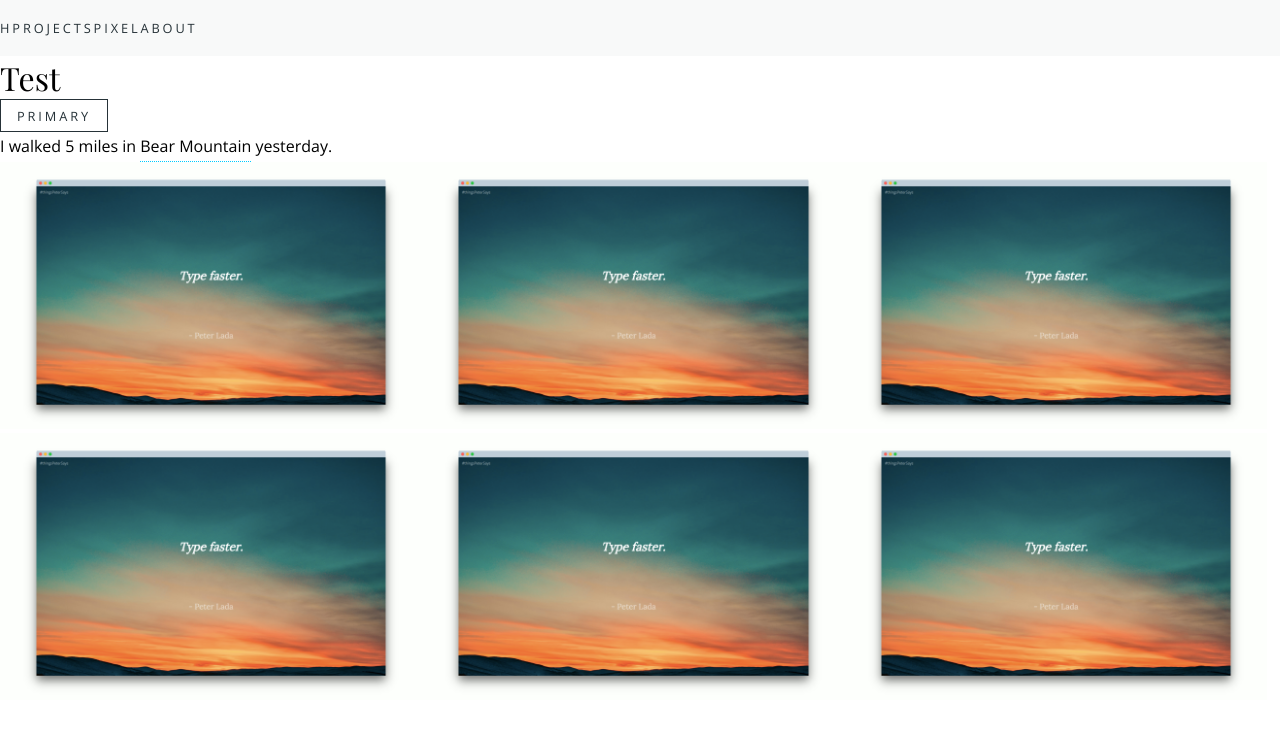
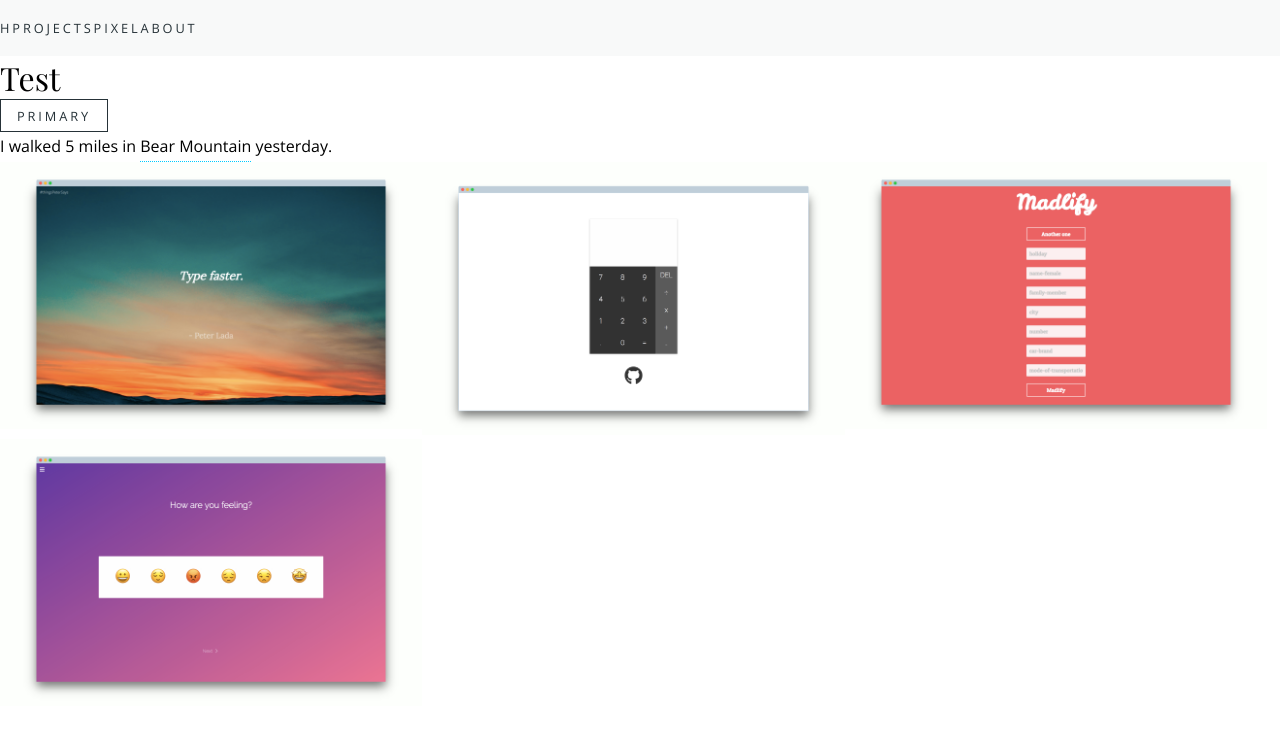
Before and after one commit to helencho/website, a React (Create React App) app: page /test in a window 1280 px wide. Shown: the top 732 px of the page. Built offline with nearby package versions, Linux system fonts and the light colour scheme.

Commit message:
full size modal and allow user to exit with an X icon, install font awesome

```diff
--- a/package.json
+++ b/package.json
@@ -5,6 +5,7 @@
   "dependencies": {
     "react": "^16.4.1",
     "react-dom": "^16.4.1",
+    "react-modal": "^3.5.1",
     "react-router-dom": "^4.3.1",
     "react-scripts": "1.1.4"
   },
--- a/public/index.html
+++ b/public/index.html
@@ -10,6 +10,7 @@
     -->
     <link rel="manifest" href="%PUBLIC_URL%/manifest.json">
     <link rel="shortcut icon" href="%PUBLIC_URL%/favicon.ico">
+    <link rel="stylesheet" href="https://use.fontawesome.com/releases/v5.2.0/css/all.css" integrity="sha384-hWVjflwFxL6sNzntih27bfxkr27PmbbK/iSvJ+a4+0owXq79v+lsFkW54bOGbiDQ" crossorigin="anonymous">
     <!--
       Notice the use of %PUBLIC_URL% in the tags above.
       It will be replaced with the URL of the `public` folder during the build.
--- a/src/components/elements/ProjectImage.js
+++ b/src/components/elements/ProjectImage.js
@@ -1,17 +1,70 @@
 import React, { Component } from 'react';
+import Modal from 'react-modal';
+
+const style = {
+    content: {
+        position: 'absolute',
+        top: 0,
+        left: 0,
+        right: 0,
+        bottom: 0,
+        border: 'none',
+        background: 'var(--white, whitesmoke)',
+        opacity: '0.9',
+        overflow: 'auto',
+        outline: 'none',
+        padding: '20px'
+    }
+  }
 
 class ProjectImage extends Component {
+    state = {
+        modalOpen: false
+    }
+
+    componentWillMount() {
+        Modal.setAppElement('body');
+     }
+
+    openModal = () => {
+        this.setState({
+            modalOpen: true
+        })
+    }
+
+    closeModal = () => {
+        this.setState({
+            modalOpen: false
+        })
+    }
+
+
     render() {
         return (
             <section className="ProjectImage">
-                <img src={this.props.url} alt="Image text" />
+                <img src={this.props.url} alt={this.props.name} />
                 <div className="overlay">
                     <summary className="text">
-                        <h3>{this.props.name}</h3>
+                        <h3 onClick={this.openModal}>{this.props.name}</h3>
                         <p>{this.props.description}</p>
-                        <p>{this.props.stacks}</p>
+                        <p className="highlight">{this.props.stacks}</p>
                     </summary>
                 </div>
+                <Modal
+                    style={style}
+                    isOpen={this.state.modalOpen}
+                    onRequestClose={this.closeModal}
+                    contentLabel="Project Modal">
+                    <section className="ProjectModal">
+                        <img onClick={this.closeModal} src="./assets/icons/close.png" alt="Exit" className="close" />
+                        <aside>
+                            <img src={this.props.url} alt={this.props.name} />
+                        </aside>
+                        <main>
+                            <h1>{this.props.name}</h1>
+                        </main>
+                    </section>
+                </Modal>
             </section>
         )
     }
--- a/src/components/pages/Test.js
+++ b/src/components/pages/Test.js
@@ -17,30 +17,20 @@ class Test extends Component {
                         description="Farewell gift to the instructor"
                         stacks="JavaScript, CSS" />
                     <ProjectImage
-                        url="./assets/projects/peter-screely.png"
-                        name="Sh*t Peter Says"
-                        description="Farewell gift to the instructor"
+                        url="./assets/projects/calculator-screely.png"
+                        name="Calculator"
+                        description="Google Pixel calculator inspired calculator"
                         stacks="JavaScript, CSS" />
                     <ProjectImage
-                        url="./assets/projects/peter-screely.png"
-                        name="Sh*t Peter Says"
-                        description="Farewell gift to the instructor"
+                        url="./assets/projects/madlify-screely.png"
+                        name="Madlify"
+                        description="Mad Libs inspired phrasal template word game"
                         stacks="JavaScript, CSS" />
                     <ProjectImage
-                        url="./assets/projects/peter-screely.png"
-                        name="Sh*t Peter Says"
-                        description="Farewell gift to the instructor"
-                        stacks="JavaScript, CSS" />
-                    <ProjectImage
-                        url="./assets/projects/peter-screely.png"
-                        name="Sh*t Peter Says"
-                        description="Farewell gift to the instructor"
-                        stacks="JavaScript, CSS" />
-                    <ProjectImage
-                        url="./assets/projects/peter-screely.png"
-                        name="Sh*t Peter Says"
-                        description="Farewell gift to the instructor"
-                        stacks="JavaScript, CSS" />
+                        url="./assets/projects/smood-home-screely.png"
+                        name="Smood"
+                        description="Mood tracker + visualizer"
+                        stacks="Postgres, Express, React, Node.js" />
                 </section>
             </div>
         )
--- a/src/stylesheets/App.css
+++ b/src/stylesheets/App.css
@@ -1,3 +1,14 @@
+
+.highlight {
+    color: var(--blue, deepskyblue);
+}
+
+.showcase {
+    display: flex;
+    flex-wrap: wrap;
+}
+
+
 /*--------------------*/
 /*       Anchor       */
 /*--------------------*/
@@ -51,7 +62,7 @@
 /*       NavBar       */
 /*--------------------*/
 .NavBar {
-    background-color: var(--white);
+    background-color: var(--white, whitesmoke);
     padding: 1.2rem 0;
 }
 
@@ -63,13 +74,18 @@
     position: relative;
 }
 
+.ProjectImage:hover .overlay {
+    top: 0;
+    height: 100%;
+}
+
 .ProjectImage img {
     width: 100%;
     transition: 0.3s ease;
 }
 
 .overlay {
-    background-color: var(--white);
+    background-color: var(--white, whitesmoke);
     opacity: 0.9;
     position: absolute;
     top: 100%;
@@ -80,11 +96,6 @@
     transition: 0.3s ease;
 }
 
-.ProjectImage:hover .overlay {
-    top: 0;
-    height: 100%;
-}
-
 .text {
     position: absolute;
     overflow: hidden;
@@ -92,13 +103,36 @@
     left: 50%;
     width: 100%;
     text-align: center;
+    line-height: 1.6;
     transform: translate(-50%, -50%);
 }
 
+.ProjectImage .text h3 {
+    cursor: pointer;
+}
+
 /*--------------------*/
-/*      Showcase      */
+/*    ProjectModal    */
 /*--------------------*/
-.showcase {
-    display: flex;
-    flex-wrap: wrap;
+.ProjectModal {
+    width: 100%;
+    height: 100%;
 }
+
+.ProjectModal .close {
+    cursor: pointer;
+    opacity: 0.7;
+    transition: 0.3s ease-in-out;
+}
+
+.ProjectModal .close:hover {
+    opacity: 0.9;
+}
+
+.ProjectModal aside {
+    width: 50%;
+}
+
+.ProjectModal aside img {
+    width: 100%;
+}
```
Also changed, not shown: public/assets/icons/close.png (added), 1 other file (tests, documents, lock files or other folders).
